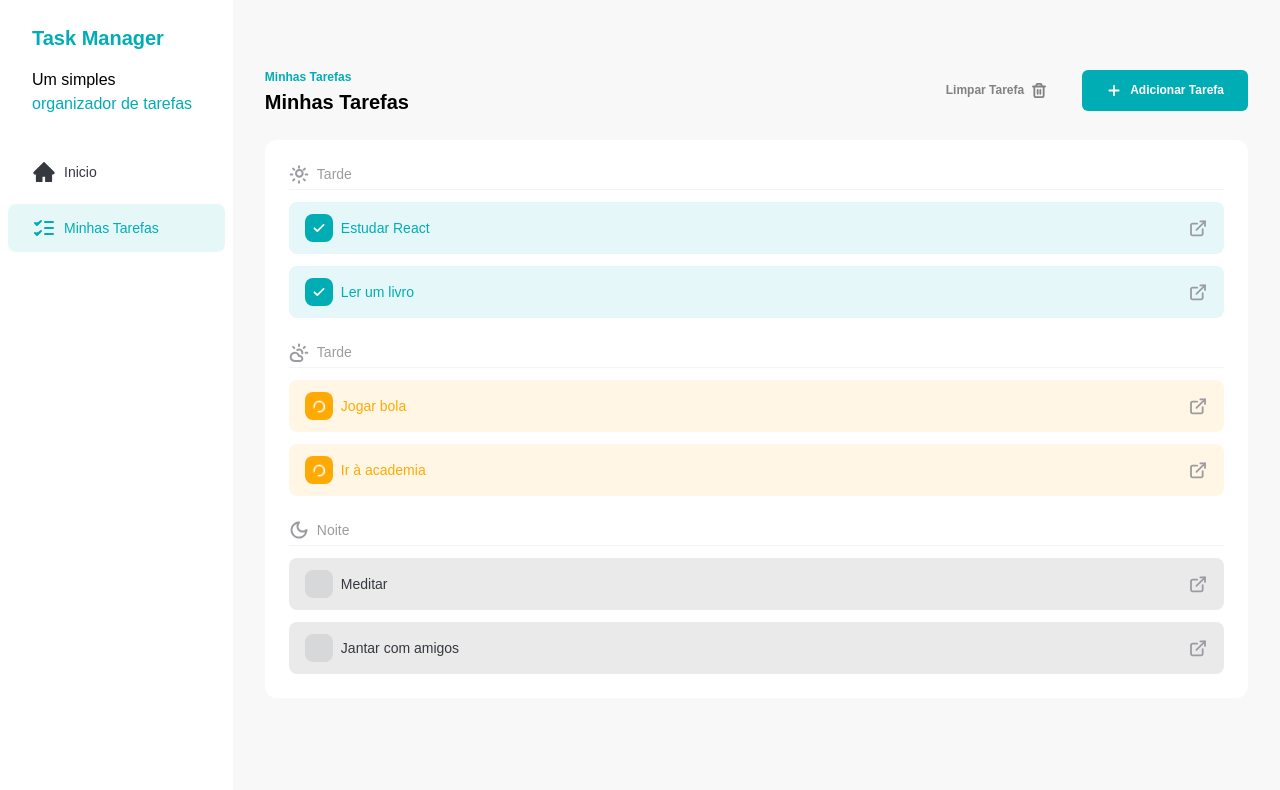
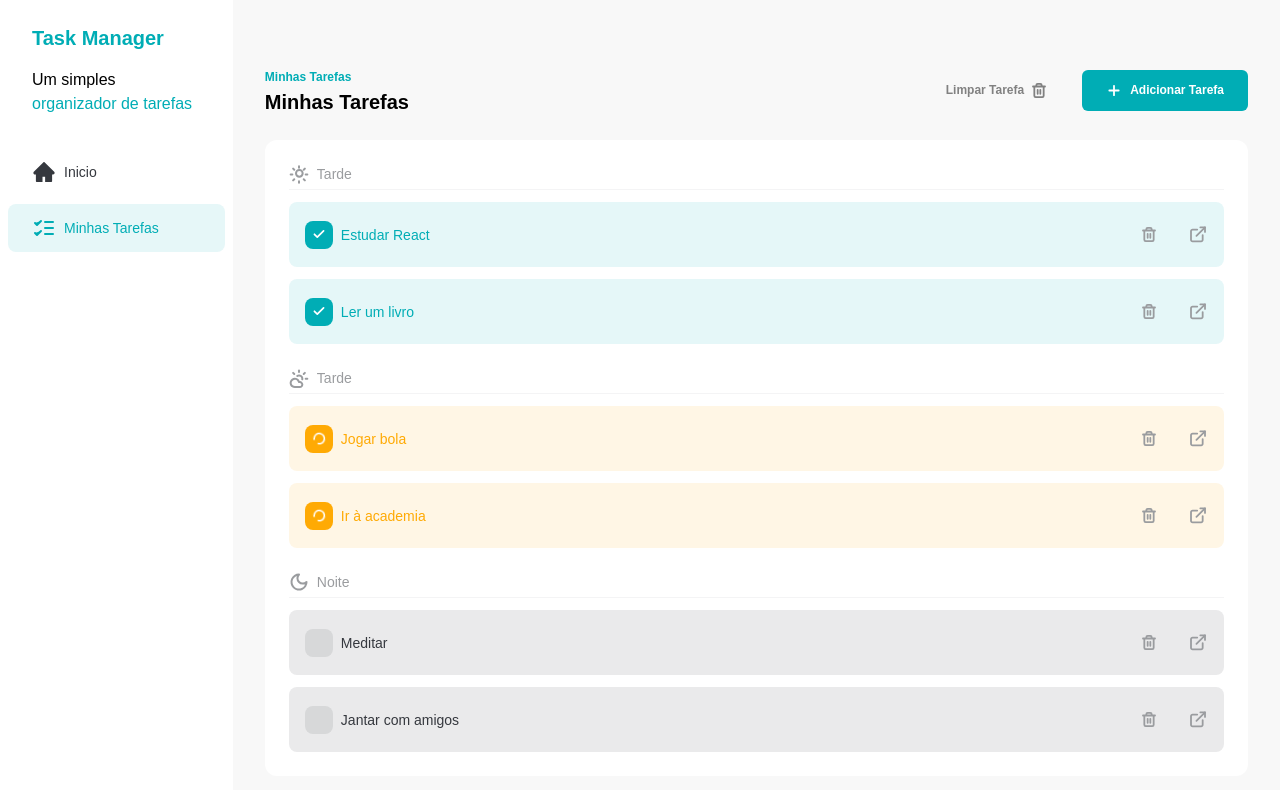
Before and after one commit to lucioneves/listador-de-tarefas, a React (Vite) app: page / in a window 1280 px wide. Shown: the top 790 px of the page. Built offline with nearby package versions, Linux system fonts and the light colour scheme; a web font is replaced by a local one.

Commit message:
feat: ensure task can be deleted

```diff
--- a/src/components/Button.jsx
+++ b/src/components/Button.jsx
@@ -1,4 +1,4 @@
-const Button = ({ children, variant = 'primary' }) => {
+const Button = ({ children, variant = 'primary', ...rest }) => {
   const getVariantClasses = () => {
     if (variant == 'primary') {
       return 'bg-[#00ADB5] text-white'
@@ -11,6 +11,7 @@ const Button = ({ children, variant = 'primary' }) => {
   return (
     <button
       className={`flex items-center gap-2 rounded-md px-6 py-3 text-xs font-semibold transition hover:opacity-75 ${getVariantClasses()}`}
+      {...rest}
     >
       {children}
     </button>
--- a/src/components/TaskItem.jsx
+++ b/src/components/TaskItem.jsx
@@ -1,8 +1,10 @@
 import CheckIcon from '../assets/icons/check.svg?react'
 import LoaderIcon from '../assets/icons/loader.svg?react'
 import DetailsIcon from '../assets/icons/details.svg?react'
+import TrashIcon from '../assets/icons/trash.svg?react'
+import Button from './Button'
 
-const TaskItem = ({ task, handleTaskCheckboxClick }) => {
+const TaskItem = ({ task, handlekCheckboxClick, handleDeleteClick }) => {
   const getStatusClasses = () => {
     if (task.status === 'done') {
       return 'bg-[#00ADB5] text-[#00ADB5]'
@@ -29,7 +31,7 @@ const TaskItem = ({ task, handleTaskCheckboxClick }) => {
             type="checkbox"
             checked={task.status === 'done'}
             className="absolute h-full w-full cursor-pointer opacity-0"
-            onChange={() => handleTaskCheckboxClick(task.id)}
+            onChange={() => handlekCheckboxClick(task.id)}
           />
           {task.status === 'done' && <CheckIcon />}
           {task.status === 'in-progress' && (
@@ -38,9 +40,15 @@ const TaskItem = ({ task, handleTaskCheckboxClick }) => {
         </label>
         {task.title}
       </div>
-      <a href="#" className="transition hover:opacity-75">
-        <DetailsIcon />
-      </a>
+      <div className="flex items-center gap-2">
+        <Button variant="ghost" onClick={() => handleDeleteClick(task.id)}>
+          <TrashIcon className="text-[#9A9C9F]" />
+        </Button>
+
+        <a href="#" className="transition hover:opacity-75">
+          <DetailsIcon />
+        </a>
+      </div>
     </div>
   )
 }
--- a/src/components/Tasks.jsx
+++ b/src/components/Tasks.jsx
@@ -15,6 +15,11 @@ const Tasks = () => {
   const morningTasks = tasks.filter((task) => task.time === 'morning')
   const afternoonTasks = tasks.filter((task) => task.time === 'afternoon')
   const eveningTasks = tasks.filter((task) => task.time === 'evening')
+
+  const handleTaskDeleteClick = (taskId) => {
+    const newTasks = tasks.filter((task) => task.id !== taskId)
+    setTasks(newTasks)
+  }
 
   const handleTaskCheckboxClick = (taskId) => {
     const newTasks = tasks.map((task) => {
@@ -69,7 +74,8 @@ const Tasks = () => {
             <TaskItem
               key={task.id}
               task={task}
-              handleTaskCheckboxClick={handleTaskCheckboxClick}
+              handlekCheckboxClick={handleTaskCheckboxClick}
+              handleDeleteClick={handleTaskDeleteClick}
             />
           ))}
         </div>
@@ -80,7 +86,8 @@ const Tasks = () => {
             <TaskItem
               key={task.id}
               task={task}
-              handleTaskCheckboxClick={handleTaskCheckboxClick}
+              handlekCheckboxClick={handleTaskCheckboxClick}
+              handleDeleteClick={handleTaskDeleteClick}
             />
           ))}
         </div>
@@ -91,7 +98,8 @@ const Tasks = () => {
             <TaskItem
               key={task.id}
               task={task}
-              handleTaskCheckboxClick={handleTaskCheckboxClick}
+              handlekCheckboxClick={handleTaskCheckboxClick}
+              handleDeleteClick={handleTaskDeleteClick}
             />
           ))}
         </div>
```
